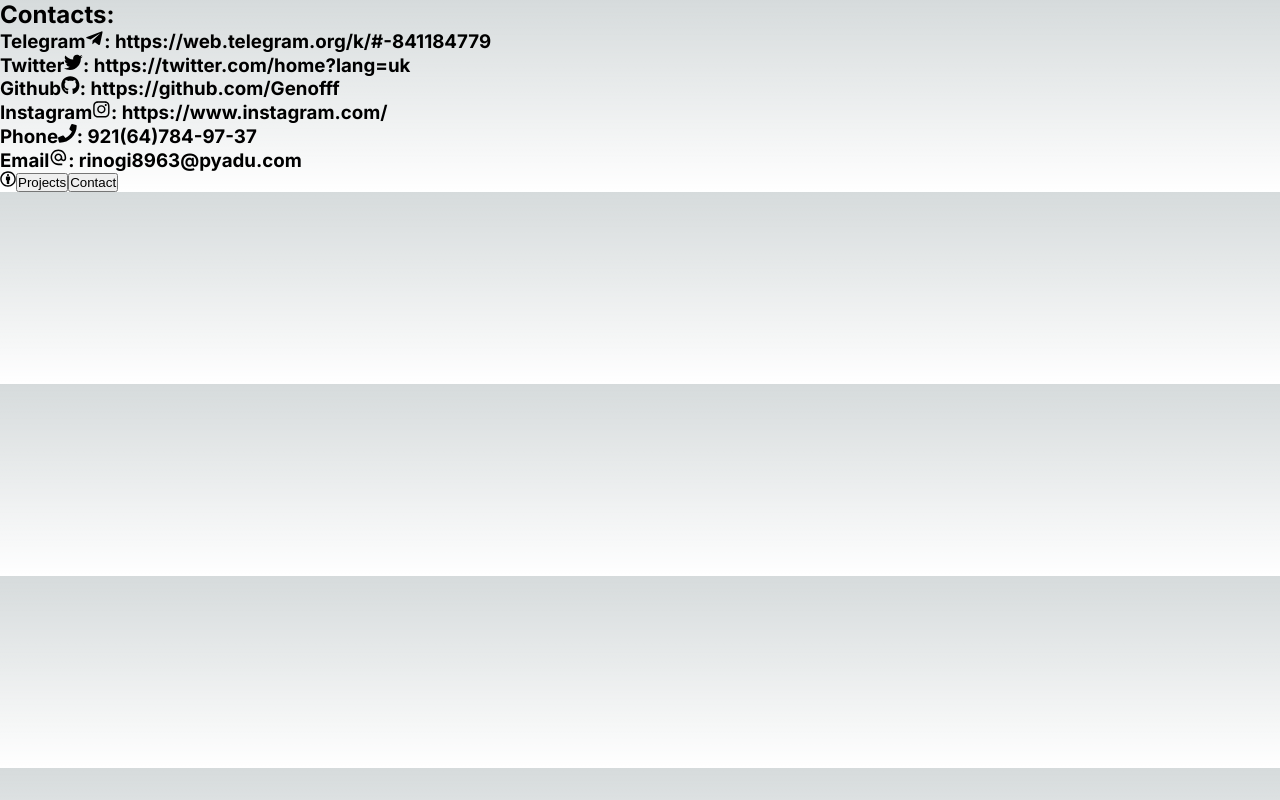
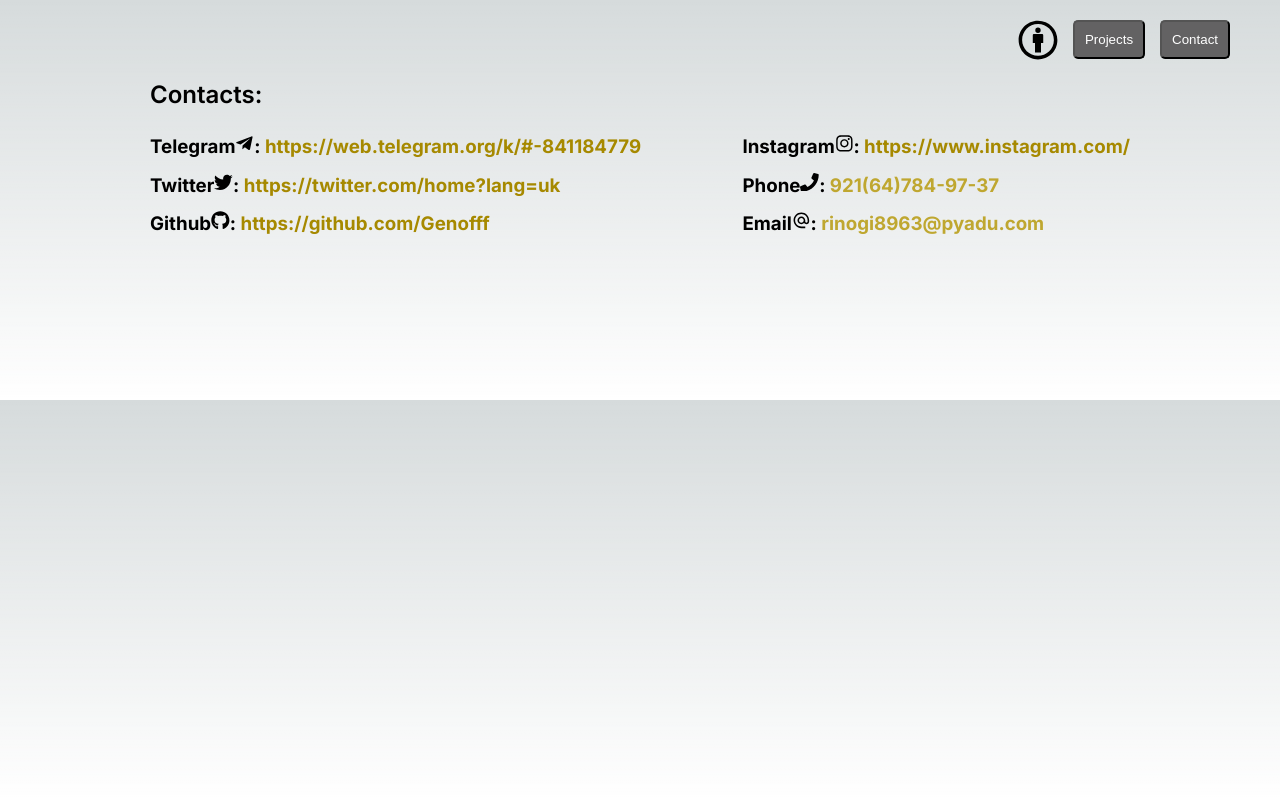
Before and after one commit to Genofff/alexprojects, a Next.js app: page /contact in a window 1280 px wide. Built offline with nearby package versions, Linux system fonts and the light colour scheme.

Commit message:
Update page.module.css

```diff
--- a/app/page.module.css
+++ b/app/page.module.css
@@ -97,7 +97,7 @@
 
 .center::before,
 .center::after {
-  content: '';
+  content: "";
   left: 50%;
   position: absolute;
   filter: blur(45px);
@@ -105,7 +105,136 @@
 }
 
 .logo {
-  position: relative;
+  color: black;
+  /*transform: scale(2);*/
+  width: 40px;
+  height: 40px;
+  margin: auto;
+  padding: auto;
+}
+
+.btn {
+  -webkit-border-radius: 5;
+  -moz-border-radius: 5;
+  border-radius: 5px;
+  color: #ffffff;
+  background: #636263;
+  padding: 10px 10px 10px 10px;
+  text-decoration: none;
+}
+
+.btn:hover {
+  background: #8c8c8c;
+  text-decoration: none;
+}
+
+.nav {
+  position: absolute;
+  top: 20px;
+  right: 50px;
+  display: flex;
+  gap: 15px;
+}
+
+.photo {
+  width: auto;
+  height: 350px;
+  float: left;
+  margin-right: 10px;
+  shape-outside: polygon(0 0, 100% 0, 100% 100%, 0% 100%);
+}
+.text {
+  margin-top: 30px;
+  padding: 150px;
+  padding-top: 0;
+}
+.text h2 {
+  font-weight: 650;
+  margin-bottom: 0.7rem;
+}
+.text h2 {
+  font-weight: 600;
+  margin-bottom: 15px;
+  margin-top: 80px;
+}
+.text h3 {
+  font-weight: 500;
+  margin-bottom: 15px;
+  margin-top: 10px;
+  font-weight: bold;
+}
+
+.text p li {
+  margin: 10px 0px 10px 0px;
+  opacity: 0.6;
+  font-size: 0.9rem;
+  line-height: 1.5;
+  max-width: 30ch;
+}
+.text ul {
+  list-style-type: none;
+}
+.text li {
+  filter: brightness(50%);
+}
+.text p {
+  margin-bottom: 15px;
+  filter: brightness(50%);
+}
+
+.text p:last-child {
+  margin-bottom: 0;
+}
+.text a:link {
+  color: #a68900;
+}
+
+.text a:visited {
+  color: #bfa730;
+}
+
+.text a:focus {
+  border-bottom: 1px solid;
+  background: #ffde40;
+}
+
+.text a:hover {
+  border-bottom: 1px solid;
+  background: #fff073;
+}
+
+.text a:active {
+  background: #a68900;
+  color: #fff073;
+}
+.container {
+  display: flex;
+  justify-content: flex-end;
+  align-items: center;
+  gap: 25px;
+}
+.container p {
+  margin-top: 15px;
+}
+.photo_2 {
+  width: 500px;
+  height: auto;
+}
+
+.flex {
+  display: flex;
+  flex-wrap: wrap;
+  justify-content: space-evenly;
+  align-items: center;
+}
+.flex p {
+  margin: 10px;
+}
+.flex_2 {
+  display: flex;
+  flex-wrap: wrap;
+  justify-content: space-between;
+  align-items: center;
 }
 /* Enable hover only on non-touch devices */
 @media (hover: hover) and (pointer: fine) {
```
